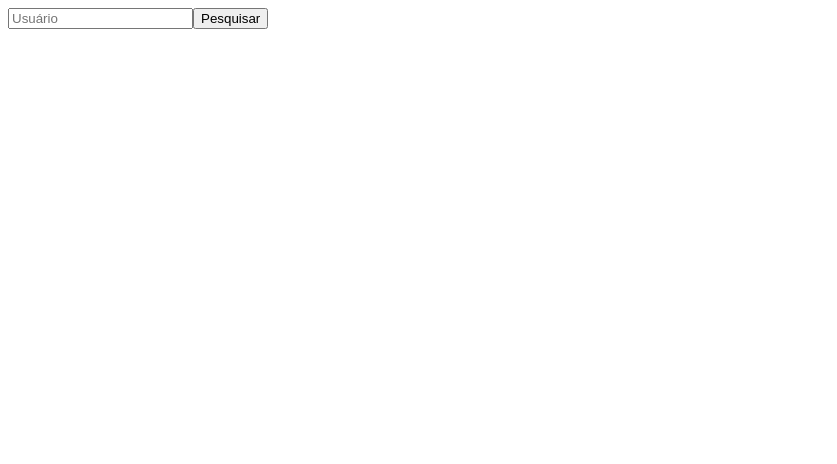
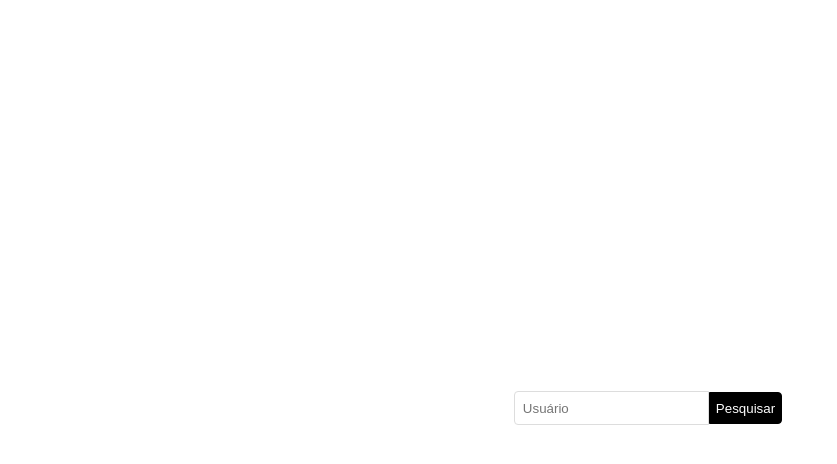
Before and after one commit to banzak1/Hiring-Coders-Gama-Experience, a React (Create React App) app in the folder modulo-react/gamagit/: page / in a window 1280 px wide. Shown: the top 464 px of the page, without its empty margins (0-837 px from the left). Built offline with nearby package versions, Linux system fonts and the light colour scheme.

Commit message:
estilização da pagina home

```diff
--- a/modulo-react/gamagit/src/App.js
+++ b/modulo-react/gamagit/src/App.js
@@ -1,5 +1,6 @@
 import React from "react";
 import Routes from "./routes";
+import './style.css';
 
 function App(props) {
   return (
--- a/modulo-react/gamagit/src/Pages/Home/index.js
+++ b/modulo-react/gamagit/src/Pages/Home/index.js
@@ -1,5 +1,6 @@
 import { useState } from 'react';
 import axios from 'axios';
+import * as S from './styled'
 
 function App(props) {
   const [ usuario, setUsuario ] = useState('');
@@ -12,10 +13,10 @@ function App(props) {
 
   return (
 
-    <>
-      <input className="usuarioInput" placeholder="Usuário" value={usuario} onChange={e => setUsuario(e.target.value)} />
-      <button type="button" onClick={handlePesquisa}>Pesquisar</button>
-    </>
+    <S.container>
+      <S.input className="usuarioInput" placeholder="Usuário" value={usuario} onChange={e => setUsuario(e.target.value)} />
+      <S.button type="button" onClick={handlePesquisa}>Pesquisar</S.button>
+    </S.container>
   );
 }
 
--- /dev/null
+++ b/modulo-react/gamagit/src/Pages/Home/styled.js
@@ -0,0 +1,38 @@
+import styled from "styled-components";
+
+export const input = styled.input`
+    border: 1px solid #ddd;
+    height: 2rem;
+    padding: 0 .5rem;
+    border-radius: 0.25rem 0 0 .25rem;
+
+    &:focus,
+    &:active {
+        outline: none;
+        box-shadow: none;
+    }
+`
+
+export const button = styled.button`
+    height: 2rem;
+    border: 1px solid #000;
+    background: #000;
+    color: #fff;
+    border-radius: 0 .25rem .25rem 0;
+    cursor: pointer;
+
+    &:focus,
+    &:active {
+        outline: none;
+        box-shadow: none;
+    }
+
+`
+
+export const container = styled.div`
+    width: 100%;
+    height: 100vh;
+    display: flex;
+    align-items: center;
+    justify-content: center;
+`
--- a/modulo-react/gamagit/src/Pages/Repositories/index.js
+++ b/modulo-react/gamagit/src/Pages/Repositories/index.js
@@ -3,7 +3,7 @@ import * as S from './styled';
 
 export default function Repositories() {
     return (
-        <>
+        <S.container>
         <S.title>Repositório</S.title>
         <S.list>
             <S.listItem>Repositório: Nome Repositório</S.listItem>
@@ -18,6 +18,6 @@ export default function Repositories() {
             <S.listItem>Repositório: Nome Repositório</S.listItem>
             <S.listItem>Repositório: Nome Repositório</S.listItem>
         </S.list>
-        </>
+        </S.container>
     );
 };
--- a/modulo-react/gamagit/src/Pages/Repositories/styled.js
+++ b/modulo-react/gamagit/src/Pages/Repositories/styled.js
@@ -1,4 +1,10 @@
 import styled from 'styled-components';
+
+export const container = styled.div`
+    width: 100%;
+    max-width: 991px;
+    margin: 0 auto;
+`
 
 export const title = styled.h1`
     text-align:center;
--- /dev/null
+++ b/modulo-react/gamagit/src/style.css
@@ -0,0 +1,4 @@
+html, body {
+    width: 100vw;
+    height: 100vh;
+}
```
